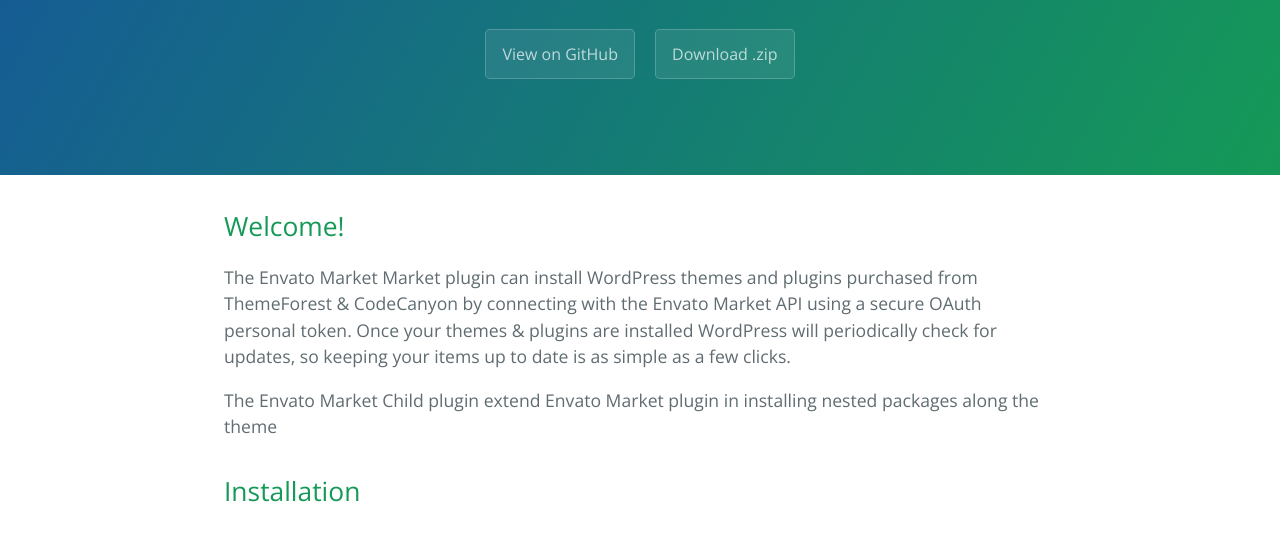
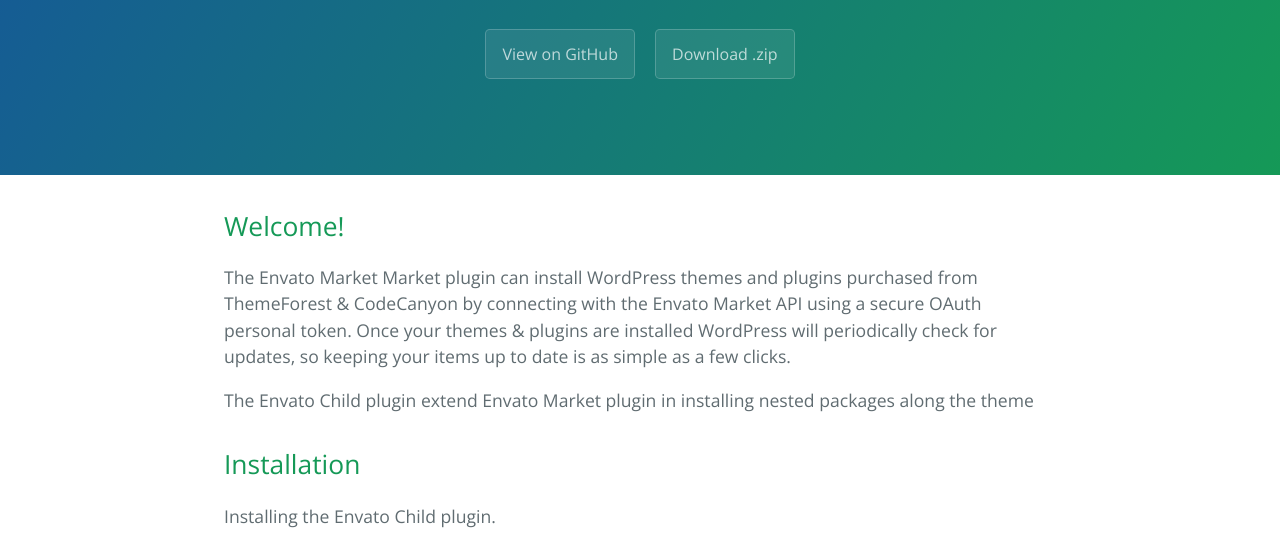
Before and after one commit to Indienanni/wp-envato-child, a plain HTML site: page index.html in a window 1280 px wide. Shown: the part 208-742 px from the top of the page. Drawn offline with nearby package versions, Linux system fonts and the light colour scheme.

Commit message:
Modifica al file index

```diff
--- a/index.html
+++ b/index.html
@@ -22,7 +22,7 @@
 
 			<p>The Envato Market Market plugin can install WordPress themes and plugins purchased from ThemeForest &amp; CodeCanyon by connecting with the Envato Market API using a secure OAuth personal token. Once your themes &amp; plugins are installed WordPress will periodically check for updates, so keeping your items up to date is as simple as a few clicks.</p>
 
-			<p>The Envato Market Child plugin extend Envato Market plugin in installing nested packages along the theme</p>
+			<p>The Envato Child plugin extend Envato Market plugin in installing nested packages along the theme</p>
 
 			<h2><a id="installation" class="anchor" href="#installation" aria-hidden="true"><span class="octicon octicon-link"></span></a>Installation</h2>
 
```
